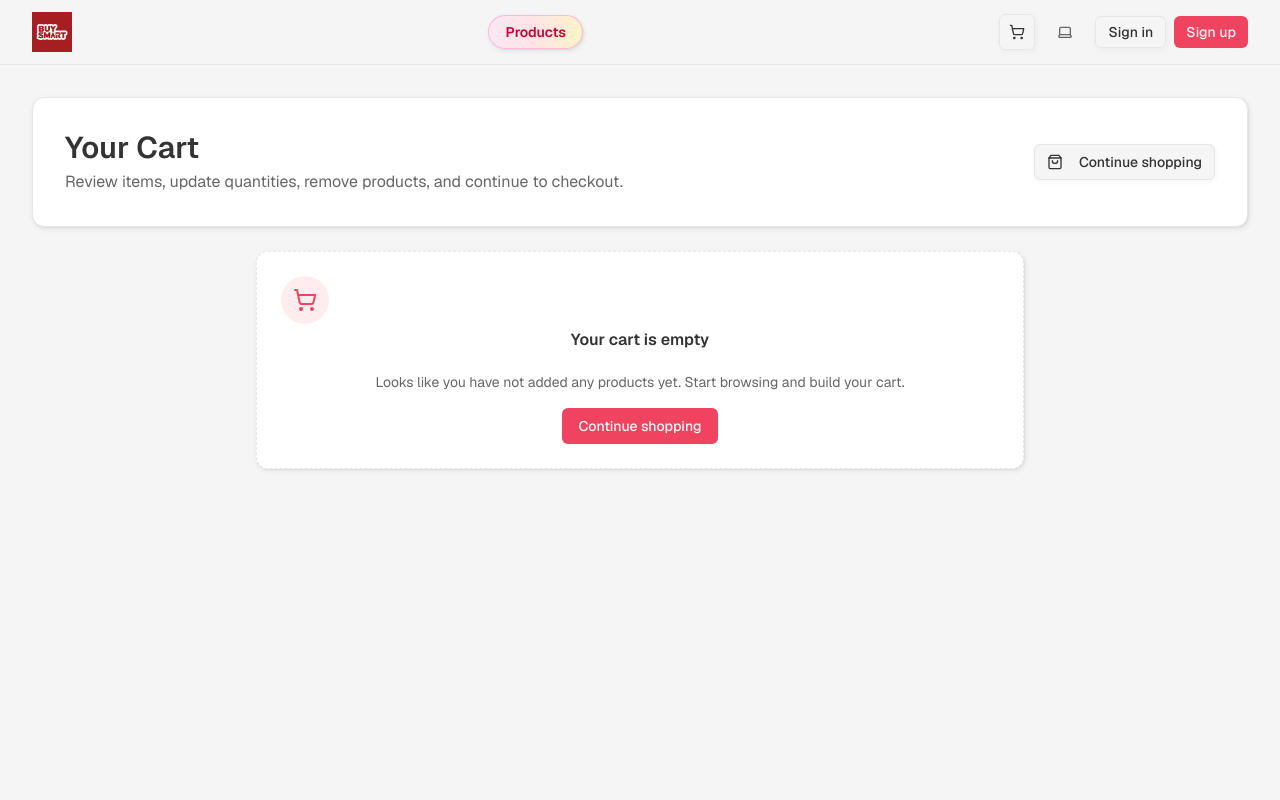
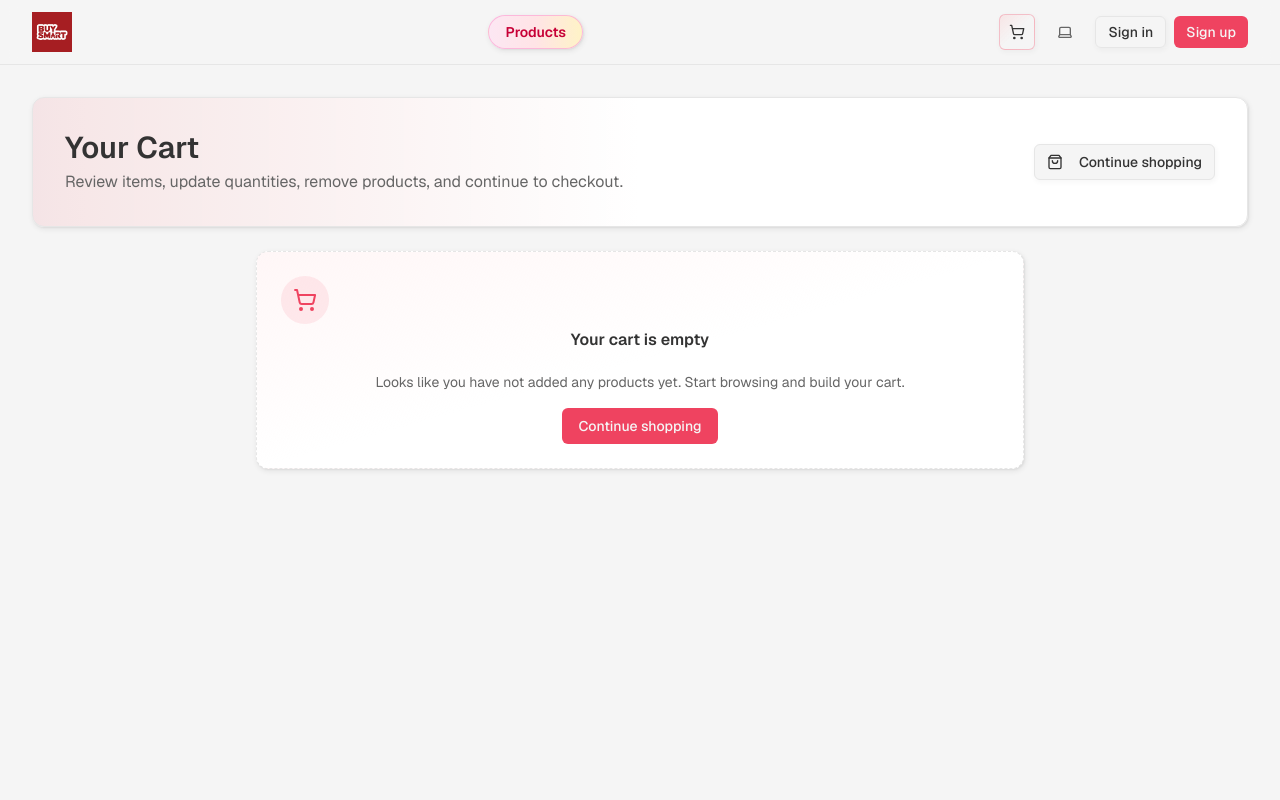
Before and after one commit to Sakhiur2022/BuySmart, a Next.js app in the folder main-app/: page /buyer/cart in a window 1280 px wide. Shown: the top 800 px of the page. Built offline with nearby package versions, Linux system fonts and the light colour scheme; no server answers.

Commit message:
feat(cart): enhance UI with gradient backgrounds for cart components and buttons

```diff
--- a/main-app/app/(buyer)/buyer/cart/page.tsx
+++ b/main-app/app/(buyer)/buyer/cart/page.tsx
@@ -6,7 +6,7 @@ import { Button } from '@/components/ui/button';
 export default function BuyerCartPage() {
   return (
     <div className="space-y-6">
-      <section className="rounded-xl border bg-card p-6 shadow-sm sm:p-8">
+      <section className="rounded-xl border bg-linear-to-r from-primary/10 via-card to-card p-6 shadow-sm sm:p-8">
         <div className="flex flex-col gap-4 sm:flex-row sm:items-center sm:justify-between">
           <div className="space-y-1">
             <h1 className="text-2xl font-semibold sm:text-3xl">Your Cart</h1>
--- a/main-app/components/cart/cart-management.tsx
+++ b/main-app/components/cart/cart-management.tsx
@@ -75,7 +75,7 @@ export function CartManagement() {
   if (items.length === 0) {
     return (
       <div className="mx-auto max-w-3xl">
-        <Card className="border-dashed">
+        <Card className="border-dashed bg-linear-to-br from-primary/5 via-card to-card">
           <CardHeader className="items-center text-center">
             <div className="flex h-12 w-12 items-center justify-center rounded-full bg-primary/10 text-primary">
               <ShoppingCart className="h-6 w-6" />
@@ -114,7 +114,7 @@ export function CartManagement() {
           const itemBusy = pendingProductId === item.product_id;
 
           return (
-            <Card key={item.cart_item_id}>
+            <Card key={item.cart_item_id} className="bg-linear-to-r from-background via-background to-primary/5">
               <CardContent className="flex flex-col gap-4 p-5 sm:flex-row sm:items-center sm:justify-between">
                 <div className="flex min-w-0 items-center gap-4">
                   <div className="relative h-20 w-20 shrink-0 overflow-hidden rounded-md border bg-muted">
@@ -191,7 +191,7 @@ export function CartManagement() {
       </section>
 
       <aside className="lg:col-span-1">
-        <Card className="lg:sticky lg:top-24">
+        <Card className="lg:sticky lg:top-24 bg-linear-to-br from-primary/10 via-card to-card">
           <CardHeader>
             <CardTitle>Cart summary</CardTitle>
           </CardHeader>
--- a/main-app/components/shared/cart-nav-button.tsx
+++ b/main-app/components/shared/cart-nav-button.tsx
@@ -20,11 +20,17 @@ export function CartNavButton() {
   const badgeLabel = itemCount > 99 ? '99+' : String(itemCount);
 
   return (
-    <Button asChild variant="outline" size="icon" className="relative" aria-label="Open cart">
+    <Button
+      asChild
+      variant="outline"
+      size="icon"
+      className="relative border-primary/30 bg-linear-to-br from-primary/10 via-background to-background hover:from-primary/20 hover:to-primary/5"
+      aria-label="Open cart"
+    >
       <Link href="/buyer/cart">
         <ShoppingCart className="h-4 w-4" />
         {itemCount > 0 ? (
-          <span className="absolute -right-1.5 -top-1.5 inline-flex min-h-5 min-w-5 items-center justify-center rounded-full bg-primary px-1 text-[10px] font-semibold text-primary-foreground">
+          <span className="absolute -right-1.5 -top-1.5 inline-flex min-h-5 min-w-5 items-center justify-center rounded-full bg-linear-to-r from-primary to-primary/80 px-1 text-[10px] font-semibold text-primary-foreground shadow-sm">
             {badgeLabel}
           </span>
         ) : null}
```
